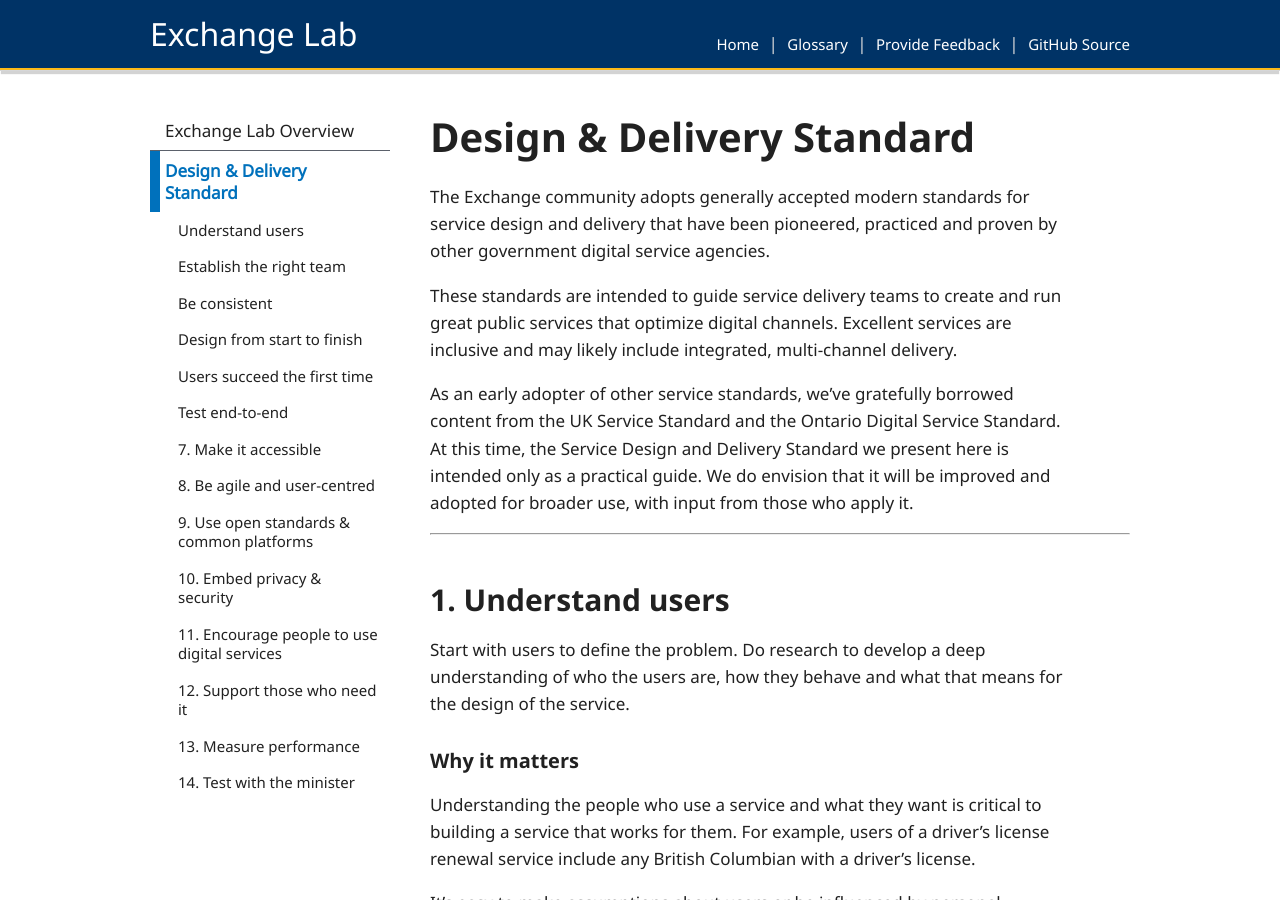
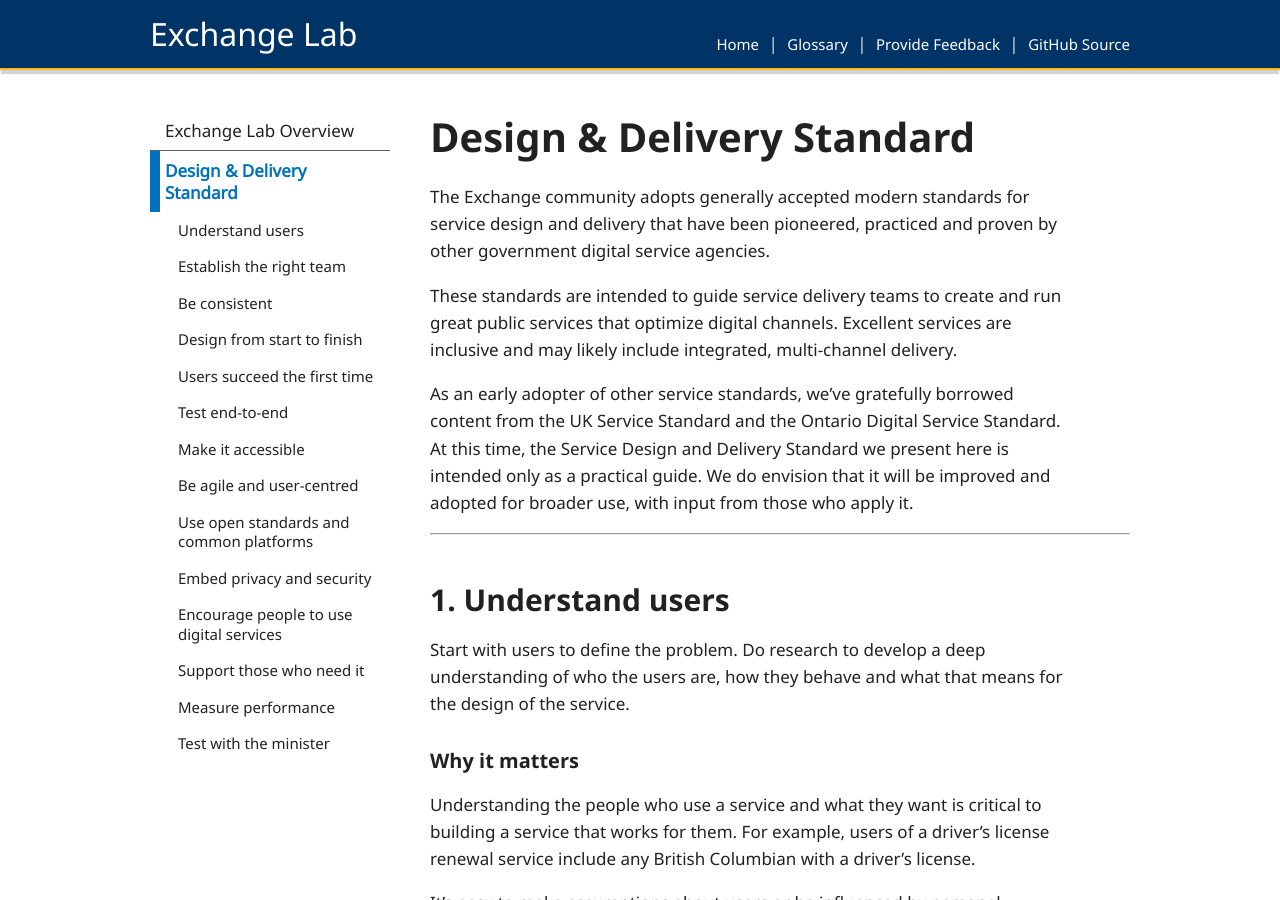
Before and after one commit to HeatherRemacle/exchangelabops, a Jekyll site: the page built from pages/standard.md, in a window 1280 px wide and 900 px high. Built offline with Jekyll 4.4.1, drawn with Linux system fonts in a browser that asks for light colours; some of the changed text lies outside the part shown.

Commit message:
Update standard.md

```diff
--- a/pages/standard.md
+++ b/pages/standard.md
@@ -17,21 +17,21 @@ subnav:
     href: '#5-users-succeed-the-first-time'
   - text: Test end-to-end
     href: '#6-test-end-to-end'
-  - text: 7. Make it accessible
+  - text: Make it accessible
     href: '#7-make-it-accessible'
-  - text: 8. Be agile and user-centred
+  - text: Be agile and user-centred
     href: '#8-be-agile-and-user-centred'
-  - text: 9. Use open standards & common platforms
-    href: '#9-use-open-standards-&-common-platforms'
-  - text: 10. Embed privacy & security
+  - text: Use open standards and common platforms
+    href: '#9-use-open-standards-and-common-platforms'
+  - text: Embed privacy and security
     href: '#10-embed-privacy-and-security'
-  - text: 11. Encourage people to use digital services
+  - text: Encourage people to use digital services
     href: '#11-encourage-people-to-use-digital-services'
-  - text: 12. Support those who need it
+  - text: Support those who need it
     href: '#12-support-those-who-need-it'
-  - text: 13. Measure performance
+  - text: Measure performance
     href: '#13-measure-performance'
-  - text: 14. Test with the minister
+  - text: Test with the minister
     href: '#14-test-with-the-minister'
 ---
 The Exchange community adopts generally accepted modern standards for service design and delivery that have been pioneered, practiced and proven by other government digital service agencies.
@@ -373,7 +373,7 @@ At a minimum:
 * [*Ontario Human Rights Code*](https://www.ontario.ca/laws/statute/90h19)
 * [*Ontarians with Disabilities Act*](https://www.ontario.ca/laws/statute/01o32)
 
-## 8. Be agile & user-centred
+## 8. Be agile and user-centred
 
 Design and build the service using an agile and user-centred approach.
 Agile is an approach to building services that breaks the work into
@@ -422,9 +422,9 @@ At a minimum:
 * have a quality assurance testing and rollback plan that supports frequent iterations to the service
 * use a phased approach to test changes to part of service, when feature-based changes are not feasible
 
-## 9. Use open standards & common platforms
+## 9. Use open standards and common platforms
 
-Use open standards, open source software and common government platforms where available.
+Use open [standards](/standard), open source software and common government platforms where available.
 
 Open standards are created through collaboration and consensus by an active community of experts, including many large technology companies. They aim for data operability between various products and services, as well as security and reliability.
 
@@ -469,7 +469,7 @@ At a minimum:
   * Open data -
     [Data catalogue](https://www.ontario.ca/search/data-catalogue)
 
-## 10. Embed privacy & security by design
+## 10. Embed privacy and security
 
 Identify the data the service will use, store or create. Put appropriate
 legal, privacy and security measures in place so that users feel
```
